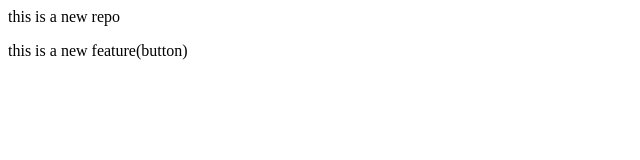
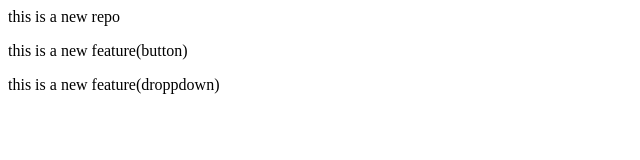
Before and after one commit to Afreenkouser20/localrepo, a plain HTML site: page index.html in a window 1280 px wide. Shown: the whole page, without its empty margins (0-640 px from the left). Drawn offline with Linux system fonts and the light colour scheme.

Commit message:
add dropdown

```diff
--- a/index.html
+++ b/index.html
@@ -1,2 +1,3 @@
 <p>this is a new repo</p>
 <p>this is a new feature(button)</p>
+<p>this is a new feature(droppdown)</p>
```
